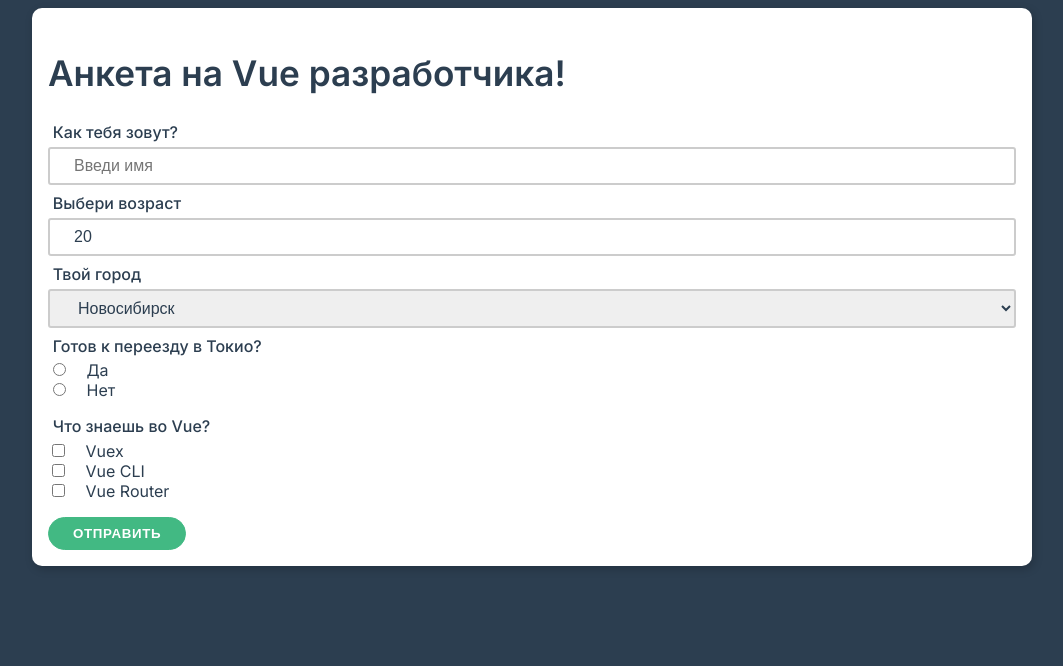
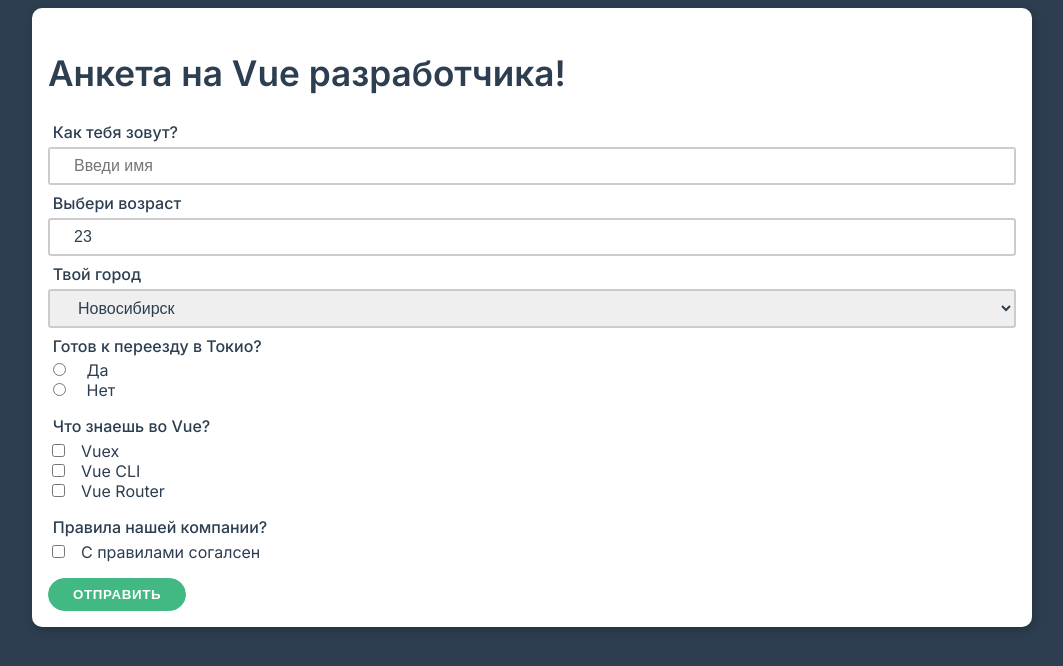
Before and after one commit to byrgyin/learn_vue, a Vue app: page / in a window 1280 px wide. Shown: the top 666 px of the page, without its empty margins (108-1171 px from the left). Built offline with nearby package versions, Linux system fonts and the light colour scheme; the HTML template or start-up script is replaced by a standard one.

Commit message:
validation_frm

```diff
--- a/src/App.vue
+++ b/src/App.vue
@@ -1,13 +1,35 @@
 <script setup lang="ts">
 import {ref} from "vue";
 
-const submitHandler = (event:Event):void=>{
-  console.group('Form Data')
-  console.log(event.target?.name.value)
-  console.groupEnd();
+const name= ref<string>('');
+const age = ref<number>(23);
+const city = ref<string>('nsk');
+const relocate = ref<string>('');
+const skills= ref<string[]>([]);
+const agree = ref<boolean>(false);
+
+
+const formIsValid = ():boolean =>{
+  let isValid:boolean = true;
+  if(name.value.length === 0){
+    isValid = false;
+  }
+
+  return isValid;
 }
-const name= ref<string>('');
-console.log(name.value)
+const submitHandler = ():void=>{
+  if(formIsValid()){
+    console.group('Form Data')
+    console.log(`Name: ${name.value}`);
+    console.log(`Age: ${age.value}`);
+    console.log(`City: ${city.value}`);
+    console.log(`relocate: ${relocate.value}`);
+    console.log(`skills: ${skills.value}`);
+    console.log(`agree: ${agree.value}`);
+    console.groupEnd();
+  }
+}
+
 </script>
 <template>
   <div class="container">
@@ -19,18 +41,24 @@
           type="text"
           id="name"
           placeholder="Введи имя"
-          v-model="name"
+          v-model.trim="name"
         >
       </div>
 
       <div class="form-control">
         <label for="age">Выбери возраст</label>
-        <input type="number" id="age" value="20">
+        <input
+          type="number"
+          id="age"
+          value="20"
+          max="70"
+          v-model.number="age"
+        >
       </div>
 
       <div class="form-control">
         <label for="city">Твой город</label>
-        <select id="city">
+        <select id="city" v-model="city">
           <option value="spb">Санкт-Петербург</option>
           <option value="msk">Москва</option>
           <option value="kzn">Казань</option>
@@ -41,24 +69,31 @@
       <div class="form-checkbox">
         <span class="label">Готов к переезду в Токио?</span>
         <div class="checkbox">
-          <label><input type="radio" name="trip"/> Да</label>
+          <label><input type="radio" v-model="relocate" name="relocate" value="yes"/> Да</label>
         </div>
 
         <div class="checkbox">
-          <label><input type="radio" name="trip"/> Нет</label>
+          <label><input type="radio" v-model="relocate" name="relocate" value="no"/> Нет</label>
         </div>
       </div>
 
       <div class="form-checkbox">
         <span class="label">Что знаешь во Vue?</span>
         <div class="checkbox">
-          <label><input type="checkbox"/> Vuex</label>
+          <label><input type="checkbox" v-model="skills" name="skills" value="Vuex"/>Vuex</label>
         </div>
         <div class="checkbox">
-          <label><input type="checkbox"/> Vue CLI</label>
+          <label><input type="checkbox" v-model="skills" name="skills" value="CLI"/>Vue CLI</label>
         </div>
         <div class="checkbox">
-          <label><input type="checkbox"/> Vue Router</label>
+          <label><input type="checkbox" v-model="skills" name="skills" value="Router"/>Vue Router</label>
+        </div>
+      </div>
+
+      <div class="form-checkbox">
+        <span class="label">Правила нашей компании?</span>
+        <div class="checkbox">
+          <label><input type="checkbox" v-model="agree" value="Agree"/>С правилами согалсен</label>
         </div>
       </div>
 
```
